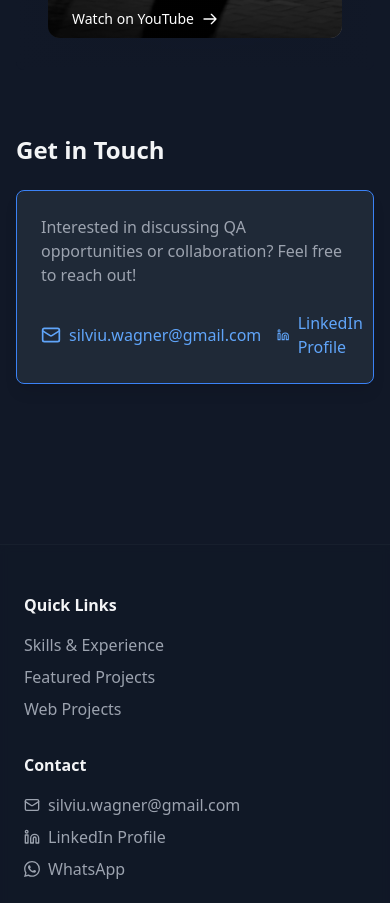
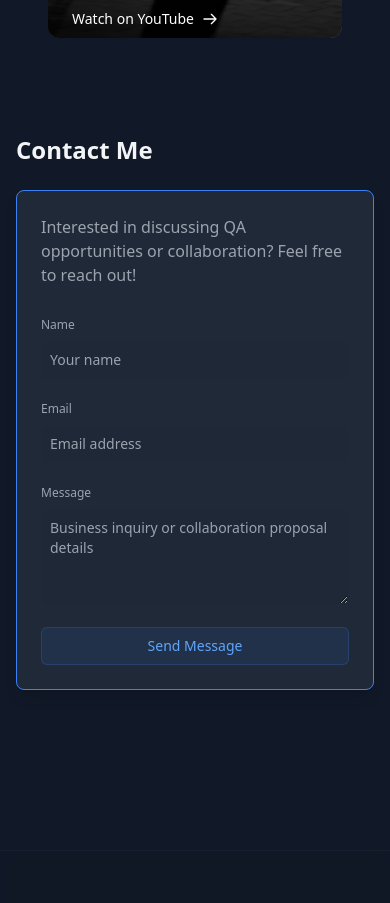
Before and after one commit to pulweizer/pulweizer.github.io, a React (Create React App) app: page / in a window 390 px wide. Shown: the part 7700-8603 px from the top of the page. Built offline with nearby package versions, Linux system fonts and the light colour scheme; no server answers.

Commit message:
Added contact form

```diff
--- a/src/App.js
+++ b/src/App.js
@@ -2,6 +2,7 @@ import React, { useState, useEffect } from 'react';
 import { Linkedin, Mail, Check, Code, Wrench, Terminal, Database } from 'lucide-react';
 import { trackPageView } from './analytics';
 import QuoteModal from './QuoteModal';
+import ContactForm from './ContactForm';
 
 const skills = [
   {
@@ -548,30 +549,8 @@ export default function Portfolio() {
         </section>
 
         <section className="mb-16">
-          <h3 className="text-2xl font-bold text-gray-100 mb-6">Get in Touch</h3>
-          <div className="bg-gray-800 p-6 rounded-lg shadow-lg border border-blue-500">
-            <p className="text-gray-400 mb-6">
-              Interested in discussing QA opportunities or collaboration? Feel free to reach out!
-            </p>
-            <div className="flex gap-4">
-              <a
-                href="mailto:silviu.wagner@gmail.com"
-                className="flex items-center text-blue-400 hover:text-blue-300 transition-all duration-300"
-              >
-                <Mail className="w-5 h-5 mr-2" />
-                silviu.wagner@gmail.com
-              </a>
-              <a
-                href="https://linkedin.com/in/silviuwagner"
-                target="_blank"
-                rel="noopener noreferrer"
-                className="flex items-center text-blue-400 hover:text-blue-300 transition-all duration-300"
-              >
-                <Linkedin className="w-5 h-5 mr-2" />
-                LinkedIn Profile
-              </a>
-            </div>
-          </div>
+          <h3 className="text-2xl font-bold text-gray-100 mb-6">Contact Me</h3>
+          <ContactForm />
         </section>
       </main>
 
--- /dev/null
+++ b/src/ContactForm.js
@@ -0,0 +1,110 @@
+import React, { useState } from 'react';
+import emailjs from '@emailjs/browser';
+
+const ContactForm = () => {
+  const [contactFormData, setContactFormData] = useState({
+    name: '',
+    email: '',
+    message: ''
+  });
+  const [submitStatus, setSubmitStatus] = useState({ type: '', message: '' });
+  const [isSubmitting, setIsSubmitting] = useState(false);
+
+  const handleContactSubmit = async (e) => {
+    e.preventDefault();
+    setIsSubmitting(true);
+    setSubmitStatus({ type: '', message: '' });
+
+    if (!contactFormData.name || !contactFormData.email || !contactFormData.message) {
+      setSubmitStatus({ type: 'error', message: 'Please complete all fields.' });
+      setIsSubmitting(false);
+      return;
+    }
+
+    try {
+      const templateParams = {
+        from_name: contactFormData.name,
+        reply_to: contactFormData.email,
+        message: contactFormData.message
+      };
+
+      await emailjs.send(
+        process.env.REACT_APP_EMAILJS_SERVICE_ID,
+        process.env.REACT_APP_EMAILJS_TEMPLATE_ID_CONTACT,
+        templateParams,
+        process.env.REACT_APP_EMAILJS_PUBLIC_KEY
+      );
+
+      setSubmitStatus({ type: 'success', message: 'Message sent successfully!' });
+      setContactFormData({ name: '', email: '', message: '' }); // Reset form
+
+    } catch (error) {
+      console.error('EmailJS Error:', error);
+      setSubmitStatus({ type: 'error', message: 'Failed to send message. Please try again.' });
+    } finally {
+      setIsSubmitting(false);
+    }
+  };
+
+  return (
+    <div className="bg-gray-800 p-6 rounded-lg shadow-lg border border-blue-500">
+      <p className="text-gray-400 mb-6">
+        Interested in discussing QA opportunities or collaboration? Feel free to reach out!
+      </p>
+      <form className="space-y-4" onSubmit={handleContactSubmit}>
+        <div className="grid grid-cols-1 md:grid-cols-2 gap-4">
+          <div className="space-y-1.5">
+            <label className="text-xs font-medium text-gray-400">Name</label>
+            <input
+              type="text"
+              value={contactFormData.name}
+              onChange={(e) => setContactFormData({ ...contactFormData, name: e.target.value })}
+              className="w-full bg-gray-800/50 border border-gray-800 rounded-md p-2 text-sm text-gray-300 focus:outline-none focus:border-blue-500/50 transition-colors"
+              placeholder="Your name"
+            />
+          </div>
+          <div className="space-y-1.5">
+            <label className="text-xs font-medium text-gray-400">Email</label>
+            <input
+              type="email"
+              value={contactFormData.email}
+              onChange={(e) => setContactFormData({ ...contactFormData, email: e.target.value })}
+              className="w-full bg-gray-800/50 border border-gray-800 rounded-md p-2 text-sm text-gray-300 focus:outline-none focus:border-blue-500/50 transition-colors"
+              placeholder="Email address"
+            />
+          </div>
+        </div>
+        <div className="space-y-1.5">
+          <label className="text-xs font-medium text-gray-400">Message</label>
+          <textarea
+            value={contactFormData.message}
+            onChange={(e) => setContactFormData({ ...contactFormData, message: e.target.value })}
+            className="w-full h-24 bg-gray-800/50 border border-gray-800 rounded-md p-2 text-sm text-gray-300 focus:outline-none focus:border-blue-500/50 transition-colors"
+            placeholder="Business inquiry or collaboration proposal details"
+          />
+        </div>
+        {submitStatus.message && (
+          <div className={`text-sm px-3 py-2 rounded-md ${
+            submitStatus.type === 'error'
+              ? 'bg-red-500/10 text-red-400 border border-red-500/20'
+              : 'bg-green-500/10 text-green-400 border border-green-500/20'
+          }`}>
+            {submitStatus.message}
+          </div>
+        )}
+        <button
+          type="submit"
+          disabled={isSubmitting}
+          className={`w-full py-2 bg-blue-500/10 border border-blue-500/20
+            hover:bg-blue-500/20 text-blue-400 text-sm rounded-md
+            transition-all duration-300 relative
+            ${isSubmitting ? 'opacity-75 cursor-not-allowed' : ''}`}
+        >
+          {isSubmitting ? 'Sending...' : 'Send Message'}
+        </button>
+      </form>
+    </div>
+  );
+};
+
+export default ContactForm;
```
